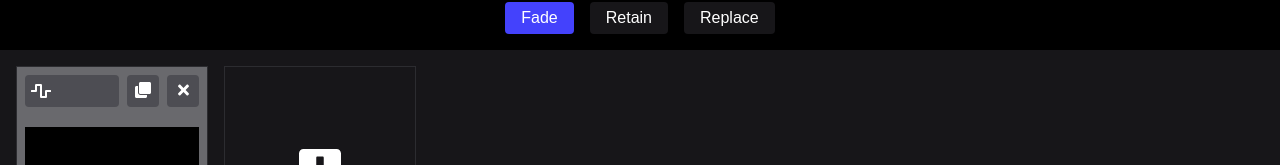
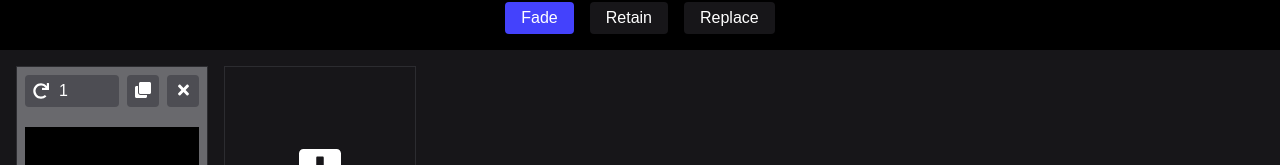
Before and after one commit to braemJef/pixel-matrix-animator, a React (Create React App) app: page / in a window 1280 px wide. Shown: the part 550-715 px from the top of the page. Built offline with nearby package versions, Linux system fonts and the light colour scheme.

Commit message:
🎨 Improve icon for frame repeat input

```diff
--- a/src/PixelAnimator/FrameCarousel/Frame.jsx
+++ b/src/PixelAnimator/FrameCarousel/Frame.jsx
@@ -1,8 +1,4 @@
-import {
-  faClone,
-  faTimes,
-  faWaveSquare,
-} from '@fortawesome/free-solid-svg-icons';
+import { faClone, faRedo, faTimes } from '@fortawesome/free-solid-svg-icons';
 import { FontAwesomeIcon } from '@fortawesome/react-fontawesome';
 import React from 'react';
 import { Draggable } from 'react-beautiful-dnd';
@@ -165,12 +161,12 @@ function Frame({
           <ActionBar>
             <InputContainer>
               <Icon>
-                <FontAwesomeIcon icon={faWaveSquare} />
+                <FontAwesomeIcon icon={faRedo} />
               </Icon>
               <InputField
                 type="number"
                 onChange={handleChangeFrameAmount}
-                value={frame.amount}
+                value={frame.repeat}
               />
             </InputContainer>
             <Button onClick={handleClickDuplicate} title="duplicate">
```
